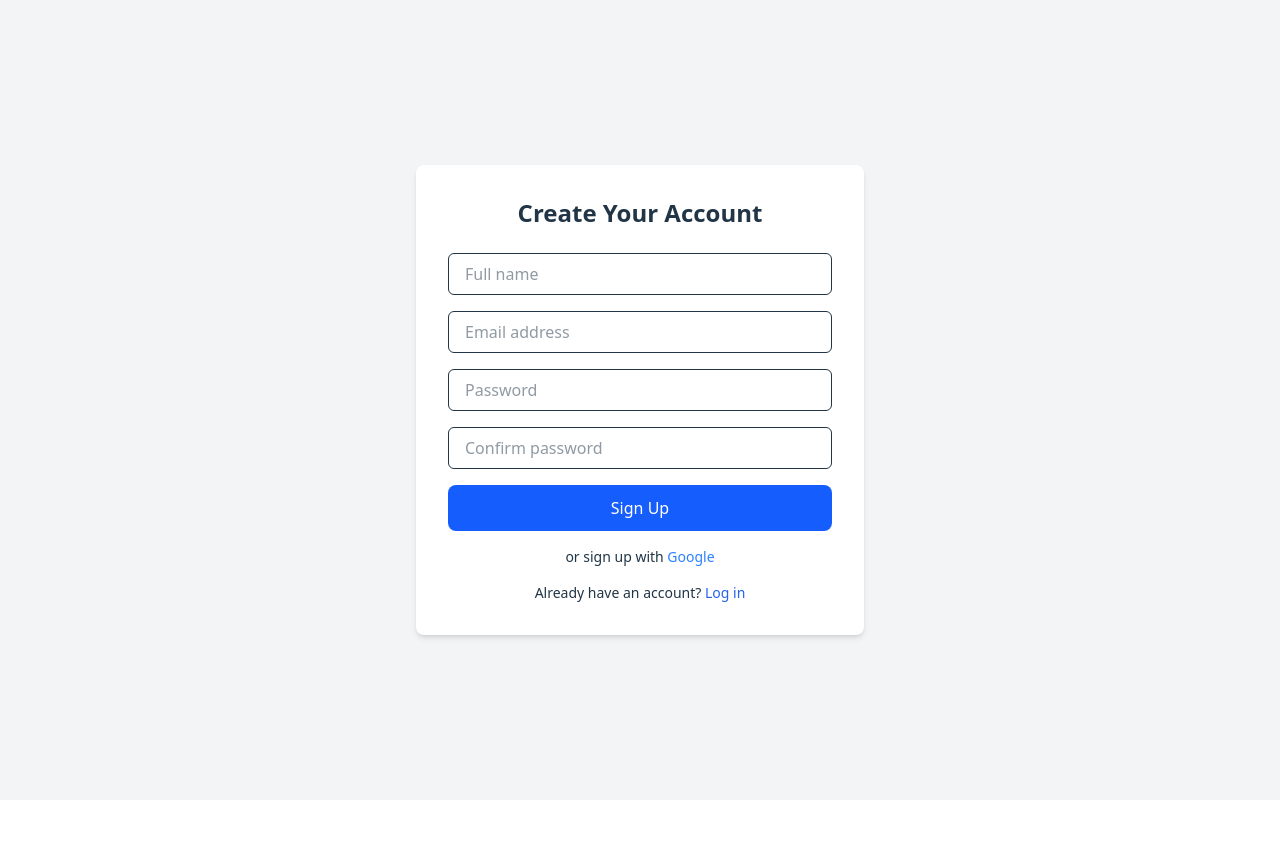
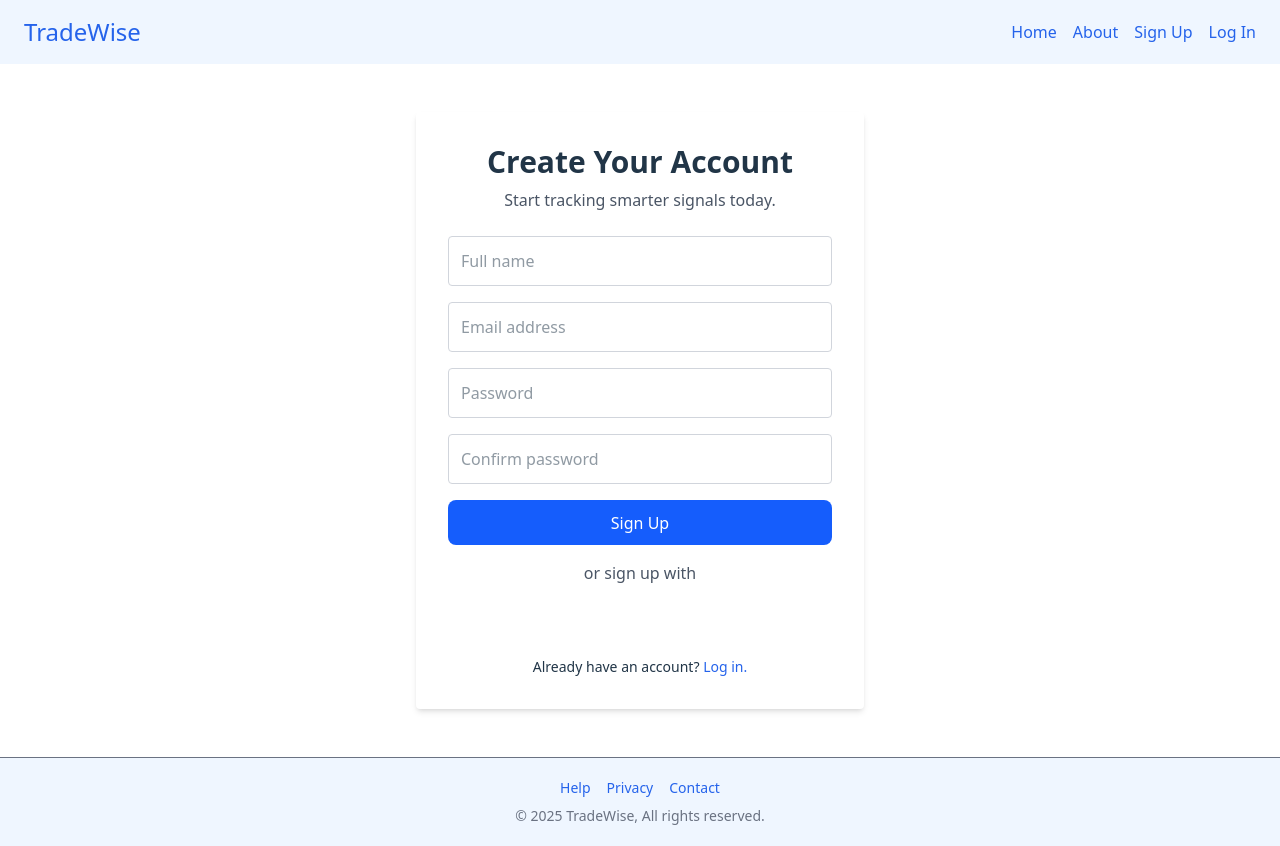
Before and after one commit to uyentran1/tradewise, a React (Vite) app in the folder frontend/: page /register in a window 1280 px wide. Before the commit the page ends 800 px from the top, so only its background shows below. Built offline with nearby package versions, Linux system fonts and the light colour scheme; no server answers.

Commit message:
Complete initial RegisterPage

```diff
--- a/frontend/src/pages/RegisterPage.jsx
+++ b/frontend/src/pages/RegisterPage.jsx
@@ -1,9 +1,10 @@
 import React, { useState } from 'react';
+import { Link } from 'react-router-dom';
 import API from '../api';
-import { Link } from 'react-router-dom';
+import Layout from '../layouts/Layout';
 
 const RegisterPage = () => {
-  const [name, setName] = useState('');
+  const [fullName, setFullName] = useState('');
   const [email, setEmail] = useState('');
   const [password, setPassword] = useState('');
   const [confirm, setConfirm] = useState('');
@@ -11,79 +12,119 @@ const RegisterPage = () => {
 
   const handleSubmit = async (e) => {
     e.preventDefault();
+
     if (password !== confirm) {
       return setMessage('Passwords do not match');
     }
 
     try {
-      await API.post('/auth/register', { email, password });
+      await API.post('/auth/register', { fullName, email, password });
+
       setMessage('Registration successful! You can now log in.');
-      setName('');
+      setFullName('');
       setEmail('');
       setPassword('');
       setConfirm('');
     } catch (err) {
       console.error(err);
-      setMessage('Registration failed. Please try again.');
+      const errorMsg =
+        err?.response?.data?.error || 'Registration failed. Please try again.';
+      setMessage(errorMsg);
     }
   };
 
   return (
-    <div className="min-h-screen flex items-center justify-center bg-gray-100 px-4">
-      <div className="bg-white p-8 rounded-lg shadow-md w-full max-w-md">
-        <h2 className="text-2xl font-bold mb-6 text-center">Create Your Account</h2>
+    <Layout showSearch={false} hideLink="register">
+      <div className="flex justify-center items-center py-12 px-6">
+        <div className="w-full max-w-md bg-white p-8 rounded shadow-md">
+          <h2 className="text-3xl font-bold mb-2 text-center">Create Your Account</h2>
+          <p className="text-center text-gray-600 mb-6">
+            Start tracking smarter signals today.
+          </p>
+
           <form onSubmit={handleSubmit} className="space-y-4">
             <input
               type="text"
+              name="fullName"
               placeholder="Full name"
-            value={name}
-            onChange={(e) => setName(e.target.value)}
-            className="w-full px-4 py-2 border rounded-md focus:outline-none focus:ring-2 focus:ring-blue-500"
+              value={fullName}
+              onChange={(e) => {
+                setFullName(e.target.value);
+                setMessage('');
+              }}
+              className="w-full p-3 border border-gray-300 rounded"
               required
             />
             <input
               type="email"
+              name="email"
               placeholder="Email address"
               value={email}
-            onChange={(e) => setEmail(e.target.value)}
-            className="w-full px-4 py-2 border rounded-md focus:outline-none focus:ring-2 focus:ring-blue-500"
+              onChange={(e) => {
+                setEmail(e.target.value);
+                setMessage('');
+              }}
+              className="w-full p-3 border border-gray-300 rounded"
               required
             />
             <input
               type="password"
+              name="password"
               placeholder="Password"
               value={password}
-            onChange={(e) => setPassword(e.target.value)}
-            className="w-full px-4 py-2 border rounded-md focus:outline-none focus:ring-2 focus:ring-blue-500"
+              onChange={(e) => {
+                setPassword(e.target.value);
+                setMessage('');
+              }}
+              className="w-full p-3 border border-gray-300 rounded"
               required
             />
             <input
               type="password"
+              name="confirm"
               placeholder="Confirm password"
               value={confirm}
-            onChange={(e) => setConfirm(e.target.value)}
-            className="w-full px-4 py-2 border rounded-md focus:outline-none focus:ring-2 focus:ring-blue-500"
+              onChange={(e) => {
+                setConfirm(e.target.value);
+                setMessage('');
+              }}
+              className="w-full p-3 border border-gray-300 rounded"
               required
             />
             <button
               type="submit"
-            className="w-full bg-blue-600 text-white py-2 rounded-md hover:bg-blue-700 transition"
+              className="w-full bg-blue-600 text-white py-3 rounded font-semibold hover:bg-blue-700 transition"
             >
               Sign Up
             </button>
           </form>
 
-        <div className="text-center text-sm mt-4">
-          or sign up with <span className="text-blue-500 cursor-pointer">Google</span>
+          <div className="text-center my-4 text-gray-600">or sign up with</div>
+          <div className="flex justify-center mb-4">
+            <button className="w-10 h-10 border rounded-full flex items-center justify-center">
+              <img src="/google-icon.svg" alt="Sign up with Google" className="w-6 h-6" />
+            </button>
           </div>
 
-        <p className="text-sm mt-4 text-center">
-          Already have an account? <Link to="/login" className="text-blue-600 font-medium">Log in</Link>
+          <p className="text-center text-sm">
+            Already have an account?{' '}
+            <Link to="/login" className="text-blue-600 hover:underline">
+              Log in.
+            </Link>
           </p>
 
-        {message && <p className="mt-4 text-sm text-center text-red-600">{message}</p>}
+          {message && (
+            <p
+              className={`mt-4 text-sm text-center ${
+                message.includes('successful') ? 'text-green-600' : 'text-red-600'
+              }`}
+            >
+              {message}
+            </p>
+          )}
         </div>
       </div>
+    </Layout>
   );
 };
 
```
Lines whose indentation alone changed are shown as unchanged.
